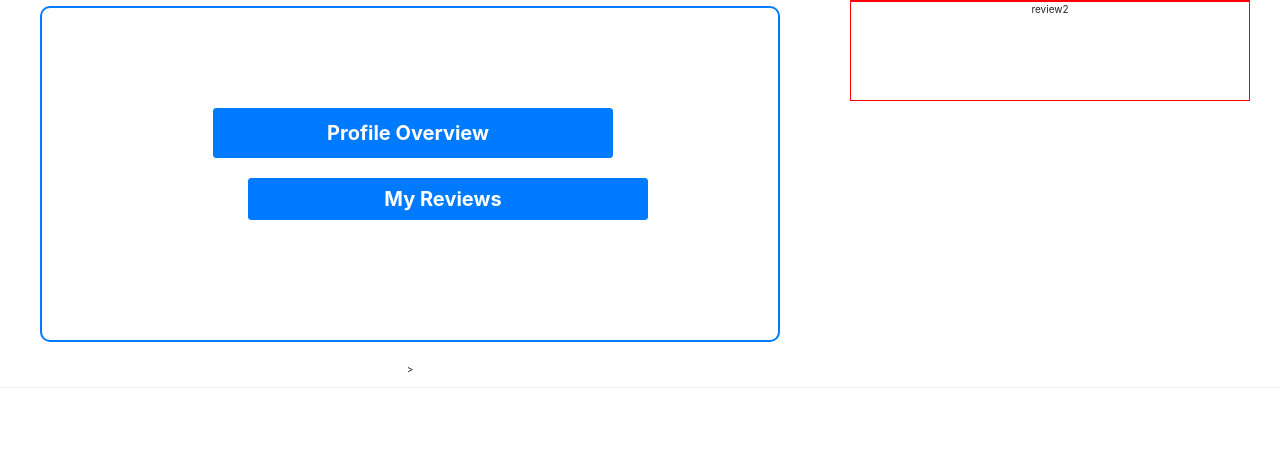
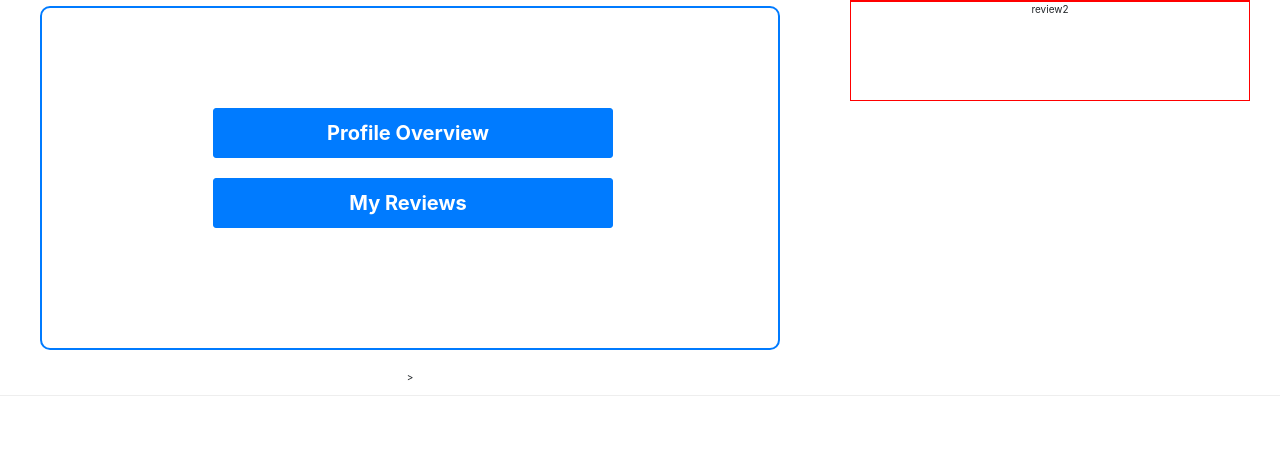
Before and after one commit to imgiri/uniStay_Django_Project, a Django app: page /my-profile/ in a window 1280 px wide. Shown: the part 275-743 px from the top of the page. Run offline with Django 4.2, Linux system fonts and the light colour scheme; some libraries are stand-ins or nearby versions.

Commit message:
fix button formatting

```diff
--- a/unistay/templates/unistay/my-profile.html
+++ b/unistay/templates/unistay/my-profile.html
@@ -26,7 +26,7 @@
                     <div class="my-profile-box">
                       <div id="profbutton-1" class="container-fluid button-holder-profile">
                         <button type="button" class="btn btn-lg btn-primary" id="profbutton-t"> Profile Overview </button>
-                        <button type="button" class="btn btn-lg btn-primary" id="profbutton-b"> My Reviews </button>
+                        <button type="button" class="btn btn-lg btn-primary" id="profbutton-t"> My Reviews </button>
                       </div>
 
 
```
